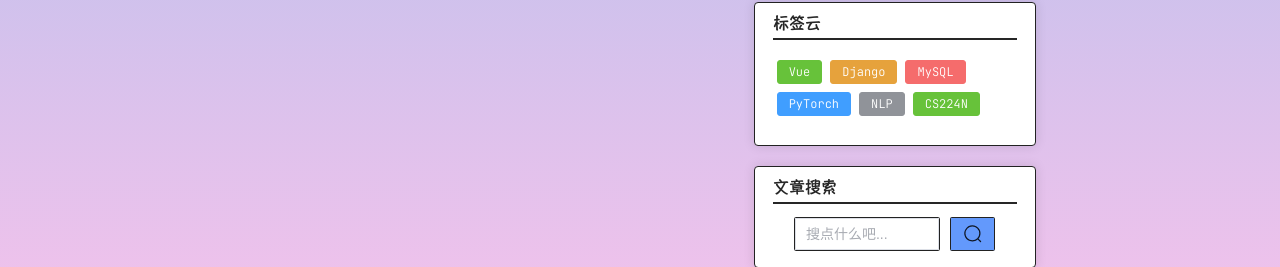
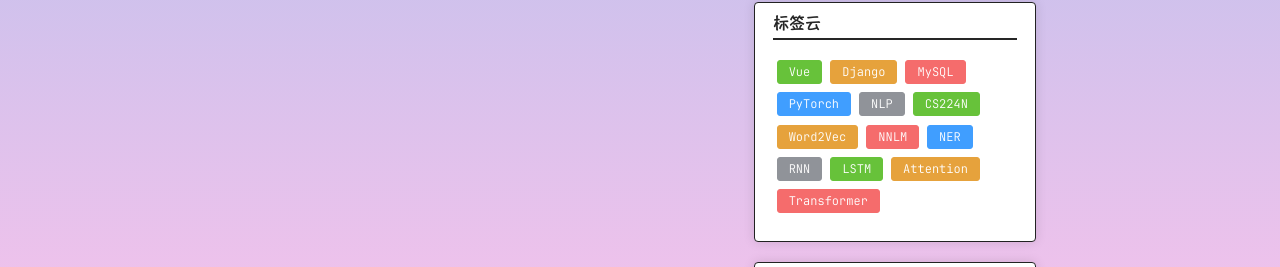
Before and after one commit to mianman1017/myblog, a Vue app: page / in a window 1280 px wide. Shown: the part 400-667 px from the top of the page. Built offline with nearby package versions, Linux system fonts and the light colour scheme; no server answers.

Commit message:
代码块样式修改最终版

```diff
--- a/src/components/ArticleDetail/index.vue
+++ b/src/components/ArticleDetail/index.vue
@@ -139,8 +139,49 @@ export default {
 .article-detail-card pre::-webkit-scrollbar-corner {
     background: #179a16;
 }
+
+.hljs-class .hljs-title,
+.hljs-params,
+.hljs-title.class_ {
+    color: rgb(90, 212, 230);
+}
+
+.hljs-attr,
+.hljs-keyword,
+.hljs-name,
+.hljs-selector-tag {
+    color: rgb(252, 97, 141);
+}
+
+.hljs-addition,
+.hljs-selector-attr,
+.hljs-selector-id,
+.hljs-selector-pseudo,
+.hljs-string,
+.hljs-template-variable,
+.hljs-type,
+.hljs-variable {
+    color: rgb(252, 229, 102);
+}
+
+.hljs-bullet,
+.hljs-link,
+.hljs-literal,
+.hljs-number,
+.hljs-quote,
+.hljs-regexp {
+    color: rgb(148, 138, 227);
+}
+
+.hljs-built_in,
+.hljs-code,
+.hljs-section,
+.hljs-selector-class,
+.hljs-title {
+    color: rgb(123, 216, 143);
+}
+
 /* markdown样式 */
-
 .article-detail-card h1,
 .article-detail-card h2 {
     margin-top: 13px;
--- a/src/views/Home/index.vue
+++ b/src/views/Home/index.vue
@@ -56,6 +56,34 @@ export default {
                 {
                     id: 6,
                     tagName: 'CS224N',
+                },
+                {
+                    id: 7,
+                    tagName: 'Word2Vec',
+                },
+                {
+                    id: 8,
+                    tagName: 'NNLM',
+                },
+                {
+                    id: 9,
+                    tagName: 'NER',
+                },
+                {
+                    id: 10,
+                    tagName: 'RNN',
+                },
+                {
+                    id: 11,
+                    tagName: 'LSTM',
+                },
+                {
+                    id: 12,
+                    tagName: 'Attention',
+                },
+                {
+                    id: 13,
+                    tagName: 'Transformer',
                 },
             ],
             scrollAction: {
```
Also changed, not shown: 11 other files (tests, documents, lock files or other folders).
